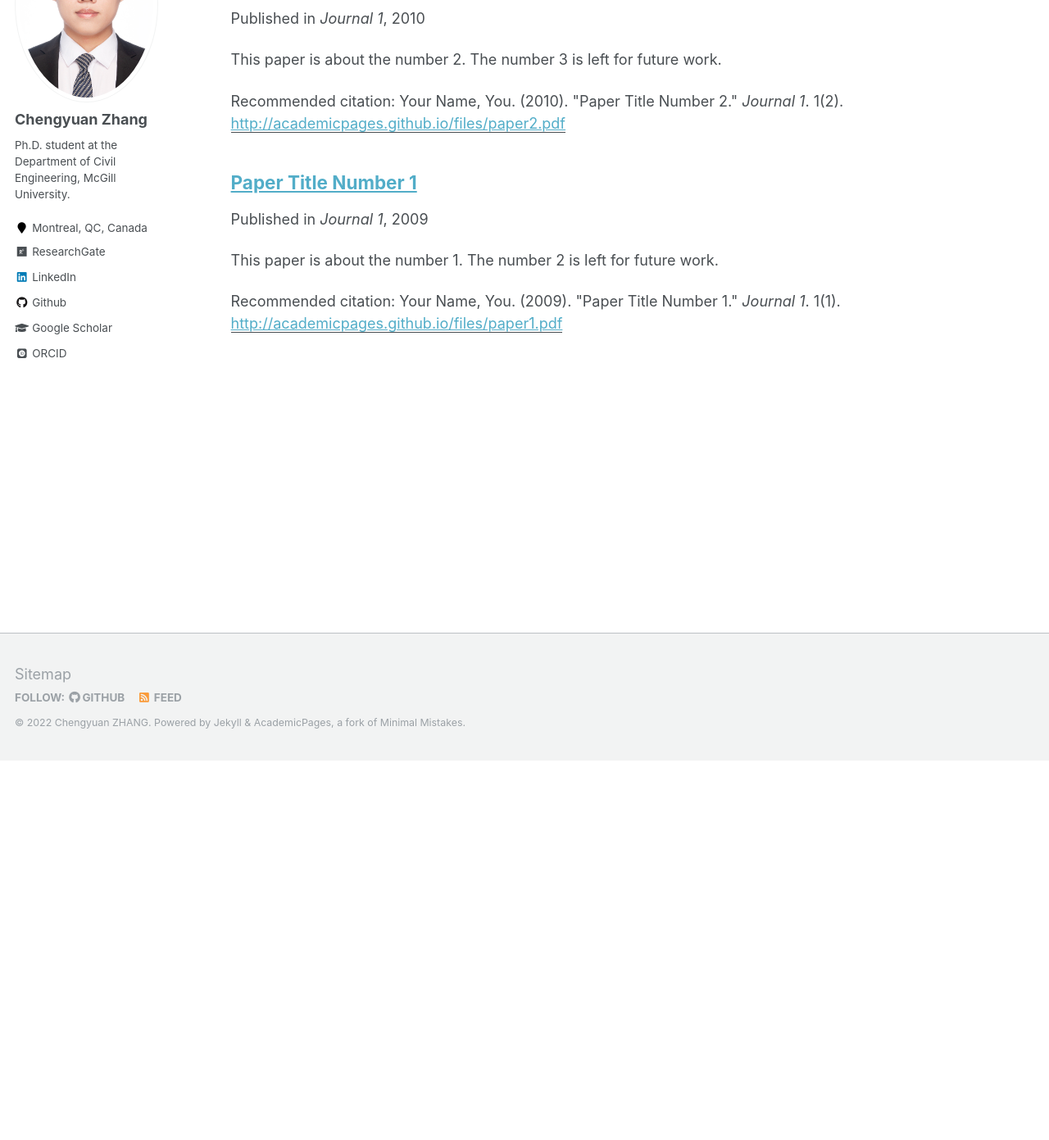
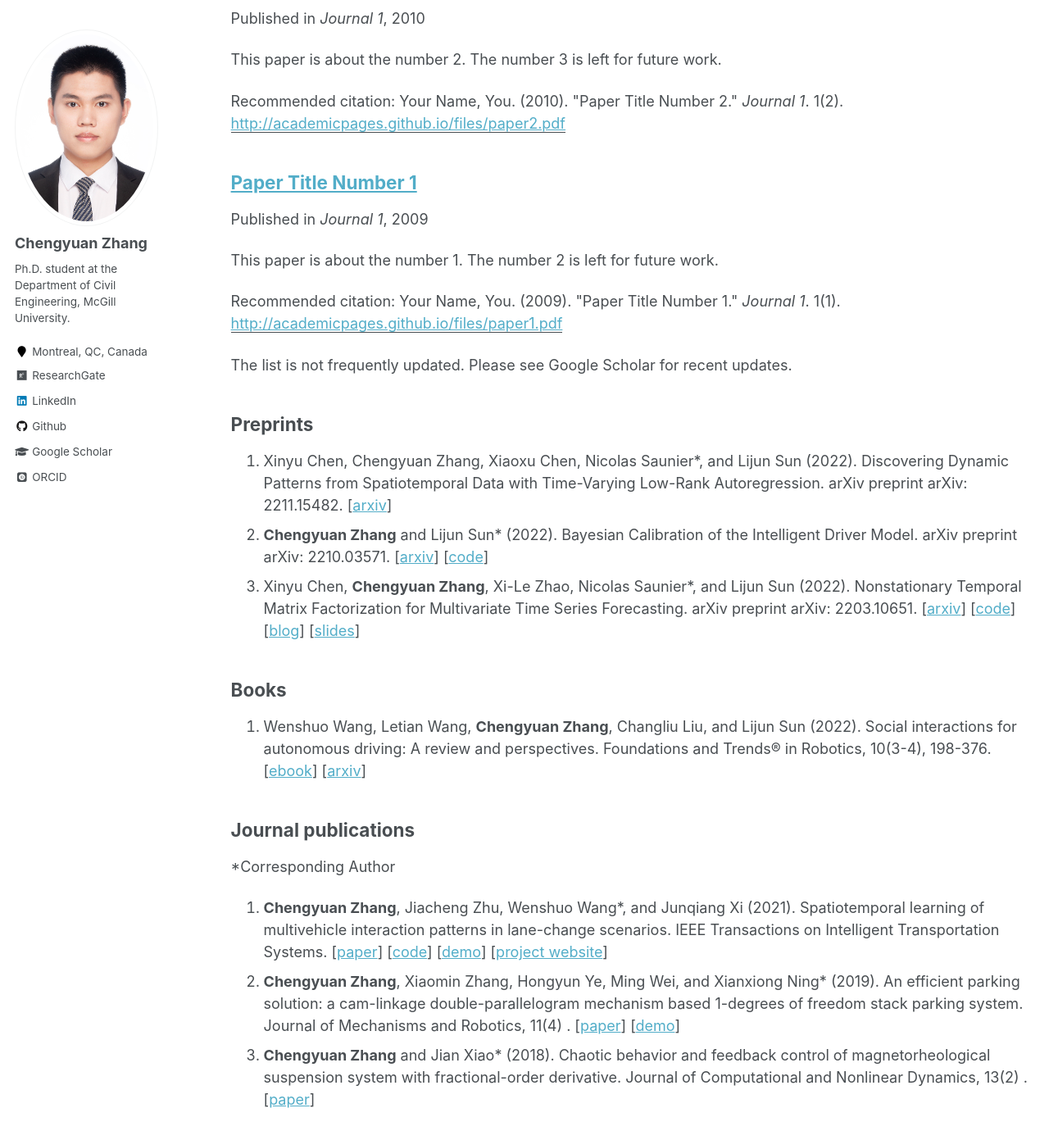
Before and after one commit to Chengyuan-Zhang/chengyuan-zhang.github.io, a Jekyll site: the page built from _pages/publications.md, in a window 1280 px wide and 1400 px high, scrolled down 472 px. Shown: the top 1391 px of the window at 82% size. Built offline with Jekyll 4.4.1, drawn with Linux system fonts in a browser that asks for light colours; some web fonts are replaced; some of the changed text lies outside the part shown.

Commit message:
update publications

```diff
--- a/_pages/publications.md
+++ b/_pages/publications.md
@@ -6,11 +6,66 @@
 ---
 
 {% if author.googlescholar %}
-  You can also find my articles on <u><a href="{{author.googlescholar}}">my Google Scholar profile</a>.</u>
+You can also find my articles on <u><a href="{{author.googlescholar}}">my Google Scholar profile</a>.</u>
 {% endif %}
 
 {% include base_path %}
 
 {% for post in site.publications reversed %}
-  {% include archive-single.html %}
+{% include archive-single.html %}
 {% endfor %}
+
+[//]: # (APA)
+
+The list is not frequently updated. Please see Google Scholar for recent updates.
+
+## Preprints
+
+1. Xinyu Chen, Chengyuan Zhang, Xiaoxu Chen, Nicolas Saunier*, and Lijun Sun (2022). Discovering Dynamic Patterns from
+   Spatiotemporal Data
+   with Time-Varying Low-Rank Autoregression. arXiv preprint arXiv:
+   2211.15482. [[arxiv](https://arxiv.org/abs/2211.15482)]
+2. **Chengyuan Zhang** and Lijun Sun* (2022). Bayesian Calibration of the Intelligent Driver Model. arXiv preprint
+   arXiv:
+   2210.03571. [[arxiv](https://arxiv.org/abs/2210.03571)] [[code](https://github.com/Chengyuan-Zhang/IDM_Bayesian_Calibration)]
+2. Xinyu Chen, **Chengyuan Zhang**, Xi-Le Zhao, Nicolas Saunier*, and Lijun Sun (2022). Nonstationary Temporal Matrix
+   Factorization for
+   Multivariate Time Series Forecasting. arXiv preprint arXiv:
+   2203.10651. [[arxiv](https://arxiv.org/abs/2203.10651)] [[code](https://github.com/xinychen/tracebase)] [[blog](https://medium.com/p/4705df163fcf)] [[slides](https://xinychen.github.io/slides/notmf.pdf)]
+
+## Books
+
+1. Wenshuo Wang, Letian Wang, **Chengyuan Zhang**, Changliu Liu, and Lijun Sun (2022). Social interactions for
+   autonomous driving: A review and perspectives. Foundations and Trends® in Robotics, 10(3-4),
+   198-376. [[ebook](https://www.nowpublishers.com/article/Details/ROB-078)] [[arxiv](https://arxiv.org/abs/2208.07541)]
+
+## Journal publications
+
+*Corresponding Author
+
+1. **Chengyuan Zhang**, Jiacheng Zhu, Wenshuo Wang*, and Junqiang Xi (2021). Spatiotemporal learning of multivehicle
+   interaction patterns in lane-change scenarios. IEEE Transactions on Intelligent Transportation
+   Systems. [[paper](https://ieeexplore.ieee.org/abstract/document/9357407)] [[code](https://github.com/Chengyuan-Zhang/Gaussian_Velocity_Field)] [[demo](https://youtu.be/AcyDn43hb7I)] [[project website](https://chengyuan-zhang.github.io/Multivehicle-Interaction/)]
+2. **Chengyuan Zhang**, Xiaomin Zhang, Hongyun Ye, Ming Wei, and Xianxiong Ning* (2019). An efficient parking solution:
+   a cam-linkage double-parallelogram mechanism based 1-degrees of freedom stack parking system. Journal of Mechanisms
+   and Robotics, 11(4)
+   . [[paper](https://mechanismsrobotics.asmedigitalcollection.asme.org/article.aspx?articleid=2733268)] [[demo](https://youtu.be/lmwdDsUXUw8)]
+3. **Chengyuan Zhang** and Jian Xiao* (2018). Chaotic behavior and feedback control of
+   magnetorheological suspension system with fractional-order derivative. Journal of Computational and Nonlinear
+   Dynamics, 13(2)
+   . [[paper](https://asmedigitalcollection.asme.org/computationalnonlinear/article/13/2/021007/473529/Chaotic-Behavior-and-Feedback-Control-of)]
+
+## Conference publications
+
+1. Wenshuo Wang, Chengyuan Zhang, Pin Wang, and Ching-Yao Chan (2020, October). Learning Representations for
+   Multi-Vehicle Spatiotemporal Interactions with Semi-Stochastic Potential Fields. In 2020 IEEE Intelligent Vehicles
+   Symposium (IV) (pp. 1935-1940). IEEE. [[paper](https://ieeexplore.ieee.org/abstract/document/9304849)]
+2. **Chengyuan Zhang**, Jiacheng Zhu, Wenshuo Wang, and Ding Zhao* (2019, October). A general framework of learning
+   multi-vehicle interaction patterns from video. In 2019 IEEE Intelligent Transportation Systems Conference (ITSC) (pp.
+   4323-4328). IEEE. [[paper](https://ieeexplore.ieee.org/abstract/document/8917212)]
+
+## Patents
+
+1. Junqiang Xi and **Wenshuo Wang**
+   . [Intelligent driving systems with an embedded driver model](https://patents.google.com/patent/US10286900B2/en).
+   US20170297564A1, USA, 2019
```
Also changed, not shown: _data/navigation.yml (+5 -2 lines), _pages/news.md (+14 -1 lines).
